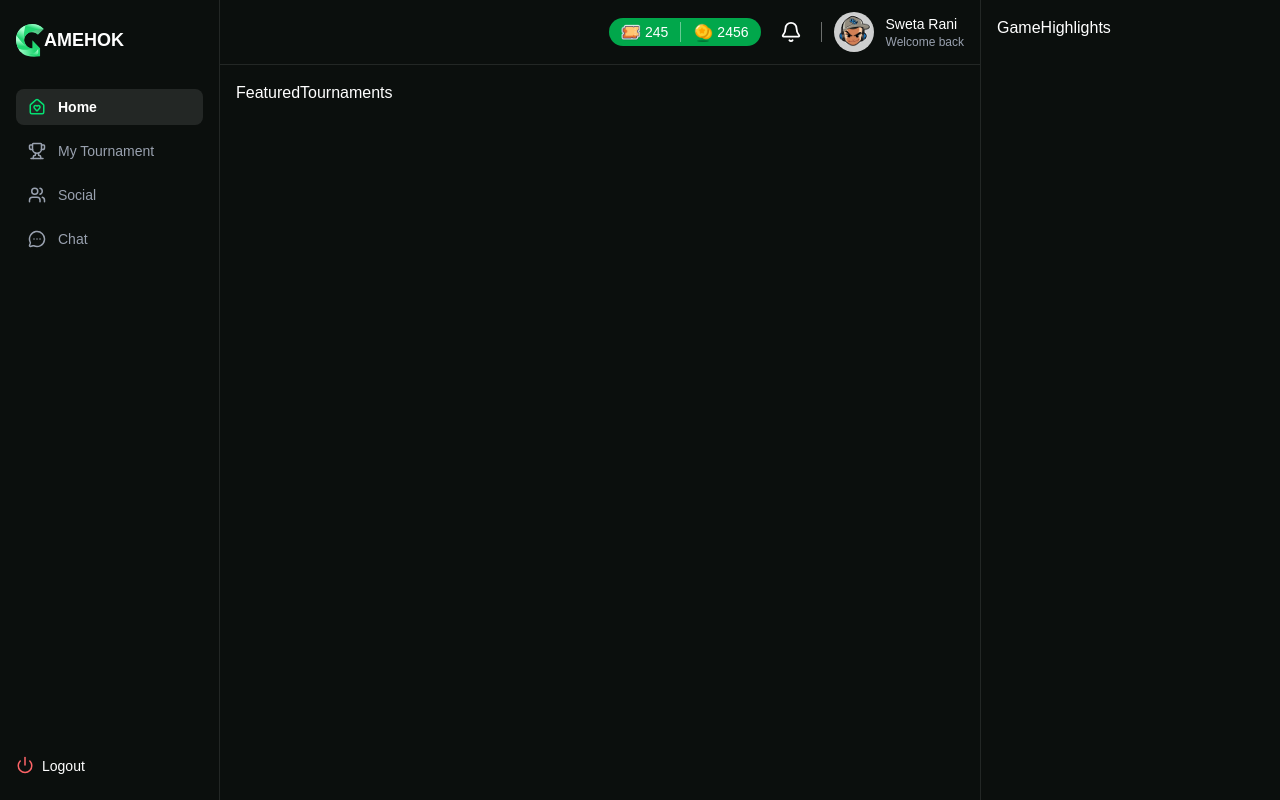
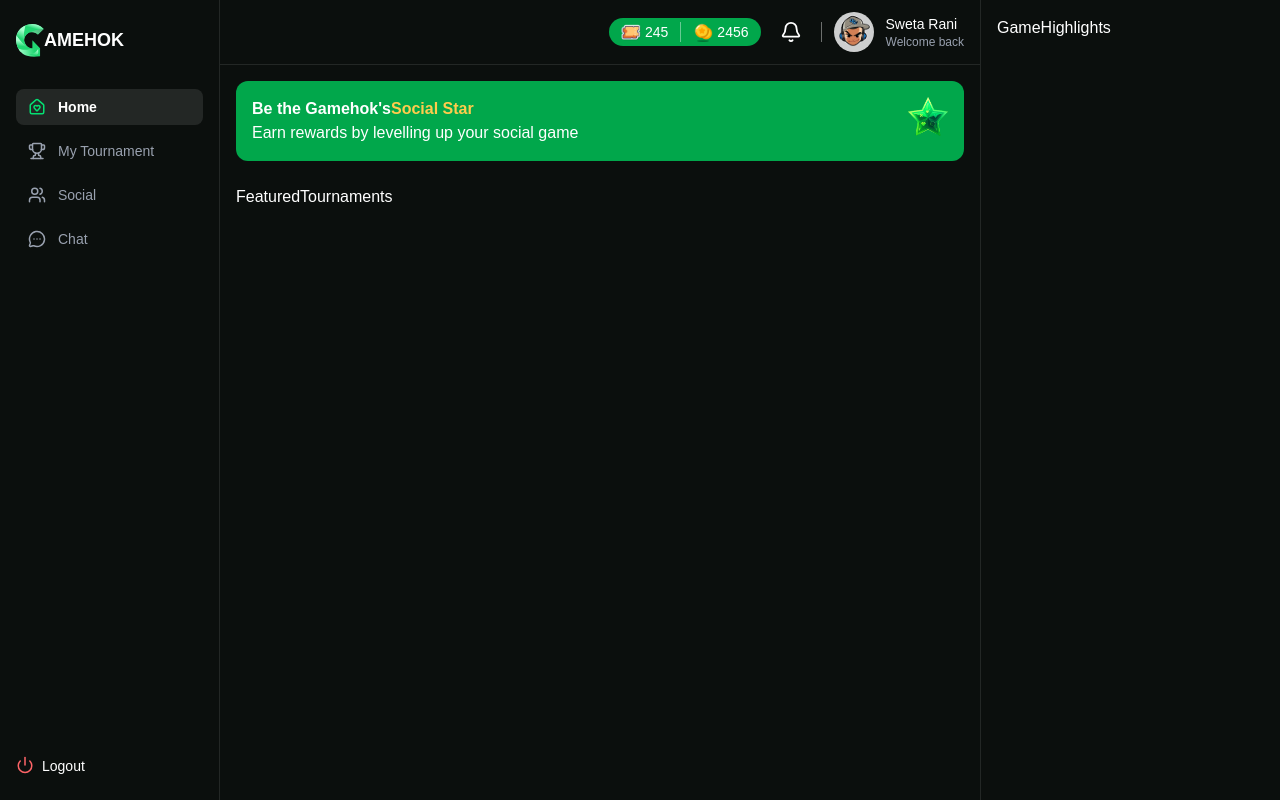
Before and after one commit to Hrithik06/gamehok-ui, a Next.js app: page / in a window 1280 px wide. Built offline with nearby package versions, Linux system fonts and the light colour scheme.

Commit message:
Refactor code structure for improved readability and maintainability

```diff
--- a/app/globals.css
+++ b/app/globals.css
@@ -28,8 +28,8 @@ body {
     /* 🔥 ADD THESE */
 
     --color-primary: #01a74b;
-    --color-bg-dark-green: #002e14;
-
+    --color-dark-green: #002e14;
+    --color-processing: #ffcc4d;
     --font-sans: var(--font-geist-sans);
     --font-mono: var(--font-geist-mono);
 }
--- a/app/page.tsx
+++ b/app/page.tsx
@@ -3,6 +3,7 @@ import Sidebar from "@/components/layout/Sidebar";
 import BottomNav from "@/components/layout/BottomNav";
 import FeaturedTournaments from "@/components/home/FeaturedTournaments";
 import GameHighlights from "@/components/home/GameHighlights";
+import HeroBanner from "@/components/home/HeroBanner";
 
 export default function Home() {
   return (
@@ -20,6 +21,7 @@ export default function Home() {
           <TopBar />
 
           <div className="p-4 flex flex-col gap-6">
+            <HeroBanner />
             <FeaturedTournaments />
           </div>
         </main>
--- a/components/home/HeroBanner.tsx
+++ b/components/home/HeroBanner.tsx
@@ -1,3 +1,21 @@
+import Image from "next/image";
+
 export default function HeroBanner() {
-  return <div>HeroBanner</div>;
+  return (
+    <div className=" bg-primary rounded-xl p-4 flex justify-between">
+      {/* Text */}
+      <div className="">
+        <h2 className="font-semibold">
+          Be the Gamehok&apos;s
+          <span className="text-processing">Social Star</span>
+        </h2>
+        <p>Earn rewards by levelling up your social game</p>
+      </div>
+
+      {/* Star image */}
+      <div className="">
+        <Image src="/images/star.png" alt="star" width={40} height={40} />
+      </div>
+    </div>
+  );
 }
```
Also changed, not shown: public/images/star.png (added).
